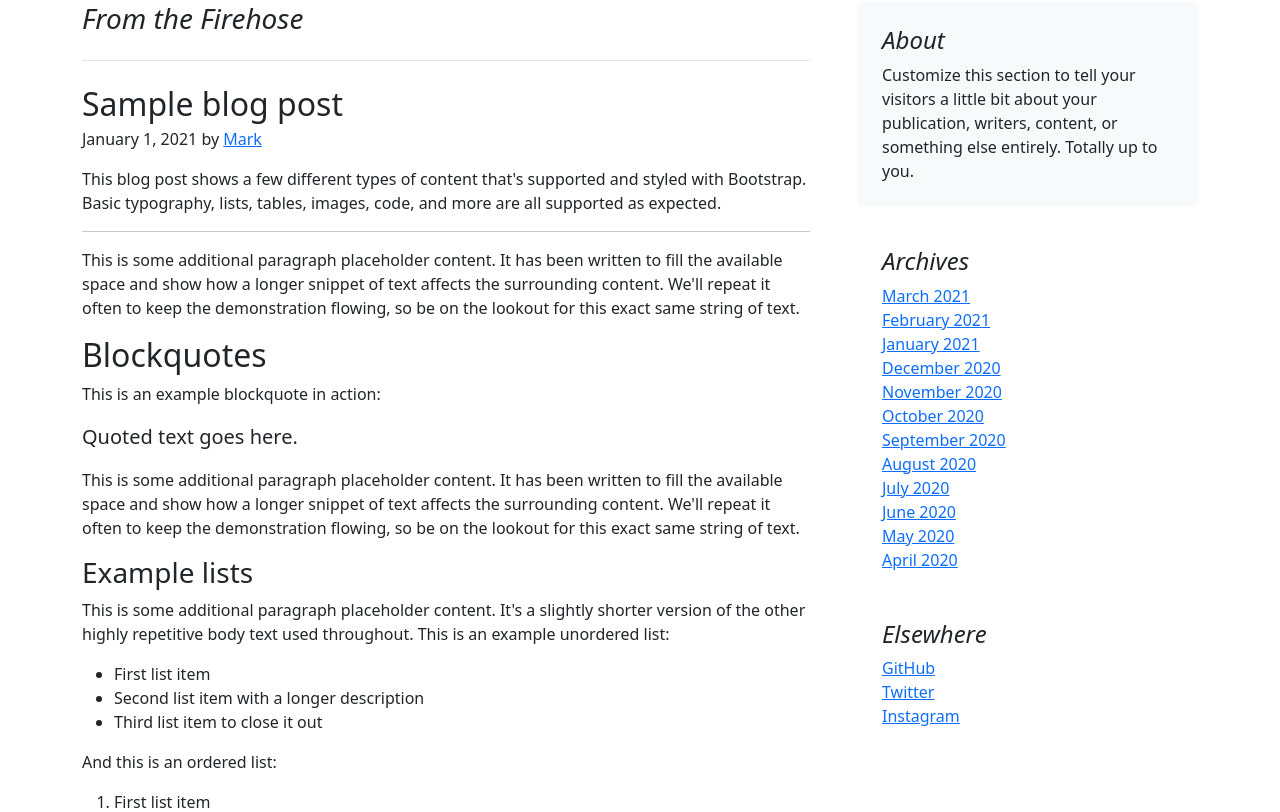
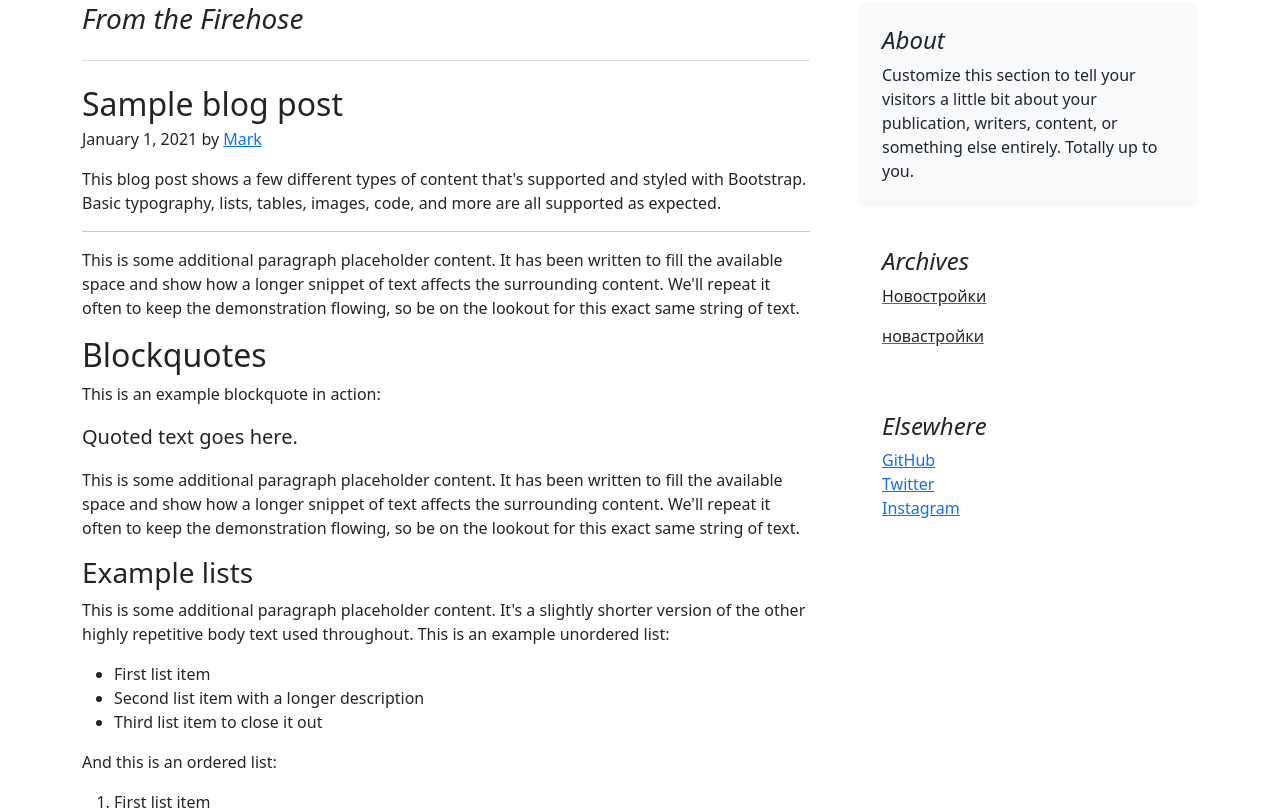
Before and after one commit to begmatovTimur/HomeClick, a Django app: page / in a window 1280 px wide. Shown: the part 1412-2224 px from the top of the page. Run offline with Django 4.2, Linux system fonts and the light colour scheme; data comes from the database, SQL or seed files in the repository; both versions use the stored data as it was after the commit.

Commit message:
add category detail in project

```diff
--- a/main/templates/index.html
+++ b/main/templates/index.html
@@ -12,8 +12,8 @@
 
       {% for estate in estates %}
         <div class="row mb-2">
-          <div class="col-md-6">
-            <div class="row g-0 border rounded overflow-hidden flex-md-row mb-4 shadow-sm h-md-250 position-relative">
+         <div class="col-md-6">
+             <div class="row g-0 border rounded overflow-hidden flex-md-row mb-4 shadow-sm h-md-250 position-relative">
               <div class="col p-4 d-flex flex-column position-static">
                 <strong class="d-inline-block mb-2 text-primary">{{ estate.type }}</strong>
                 <h3 class="mb-0">{{ estate.price }}  {{ estate.currency }}</h3>
@@ -179,23 +179,19 @@
               <p class="mb-0">Customize this section to tell your visitors a little bit about your publication, writers, content, or something else entirely. Totally up to you.</p>
             </div>
 
+
             <div class="p-4">
               <h4 class="fst-italic">Archives</h4>
+
+              {% for category in categories.all %}
+
               <ol class="list-unstyled mb-0">
-                <li><a href="#">March 2021</a></li>
-                <li><a href="#">February 2021</a></li>
-                <li><a href="#">January 2021</a></li>
-                <li><a href="#">December 2020</a></li>
-                <li><a href="#">November 2020</a></li>
-                <li><a href="#">October 2020</a></li>
-                <li><a href="#">September 2020</a></li>
-                <li><a href="#">August 2020</a></li>
-                <li><a href="#">July 2020</a></li>
-                <li><a href="#">June 2020</a></li>
-                <li><a href="#">May 2020</a></li>
-                <li><a href="#">April 2020</a></li>
+                <li><a href="{% url 'category_detail' category.id %}"><p class="text-dark">{{ category.name }}</p></a></li>
               </ol>
+              {% endfor %}
+
             </div>
+
 
             <div class="p-4">
               <h4 class="fst-italic">Elsewhere</h4>
--- a/main/urls.py
+++ b/main/urls.py
@@ -5,5 +5,7 @@ from . import views
 urlpatterns = [
     path('', views.index, name="index"),
     path('map', views.map, name="map"),
-    path('estates/<int:pk>', views.estate_detail, name="estate_detail")
+    path('estates/<int:pk>', views.estate_detail, name="estate_detail"),
+    path('categories/<int:pk>', views.category_detail, name='category_detail')
+
 ]
--- a/main/views.py
+++ b/main/views.py
@@ -1,3 +1,5 @@
+import re
+from unicodedata import category
 from django.shortcuts import render
 from .models import Estate, Category
 from django.db.models import Q
@@ -19,3 +21,8 @@ def map(request):
 def estate_detail(request, pk):
     estate = Estate.objects.get(pk=pk)
     return render(request, 'estate_detail.html', {'estate': estate})
+
+
+def category_detail(request, pk):
+    category = Category.objects.get(pk=pk)
+    return render(request, 'category_detail.html', {'category': category})
```
Also changed, not shown: main/templates/category_detail.html (added, +23 -0 lines), db.sqlite3.
